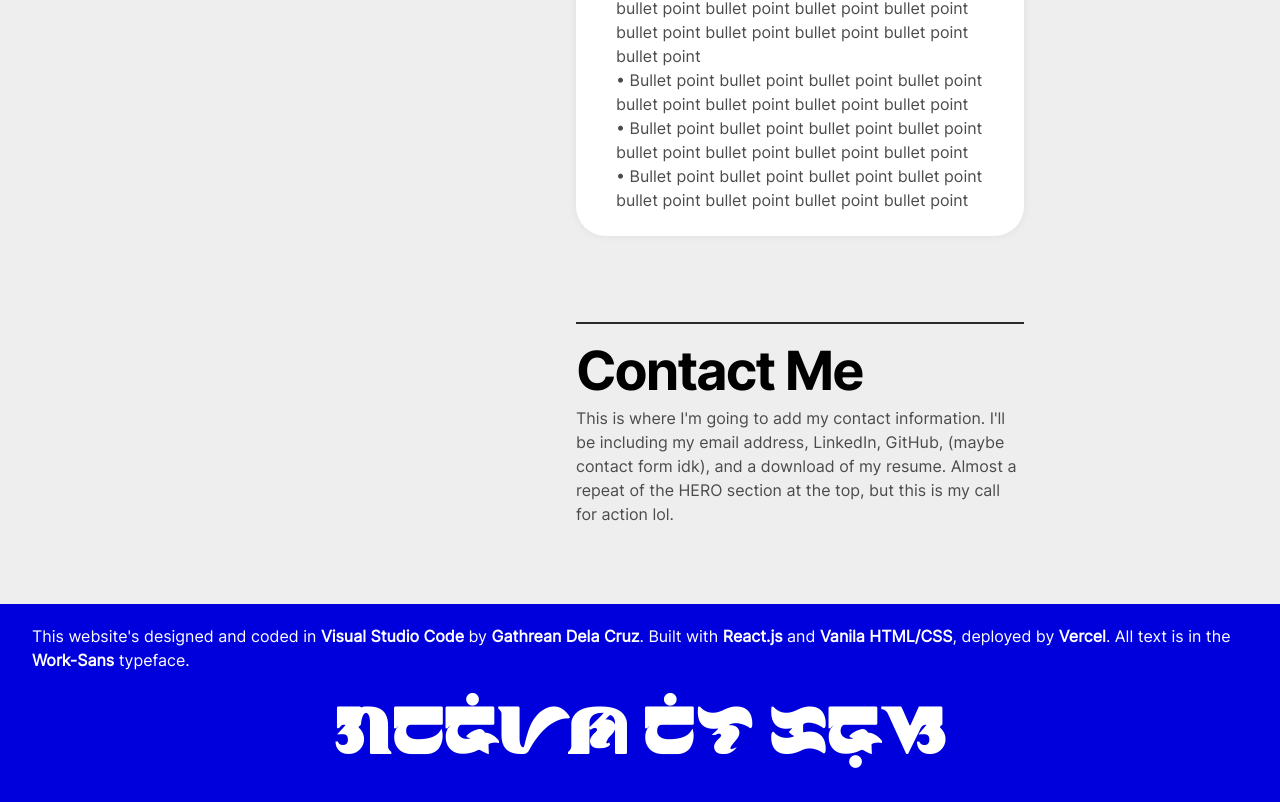
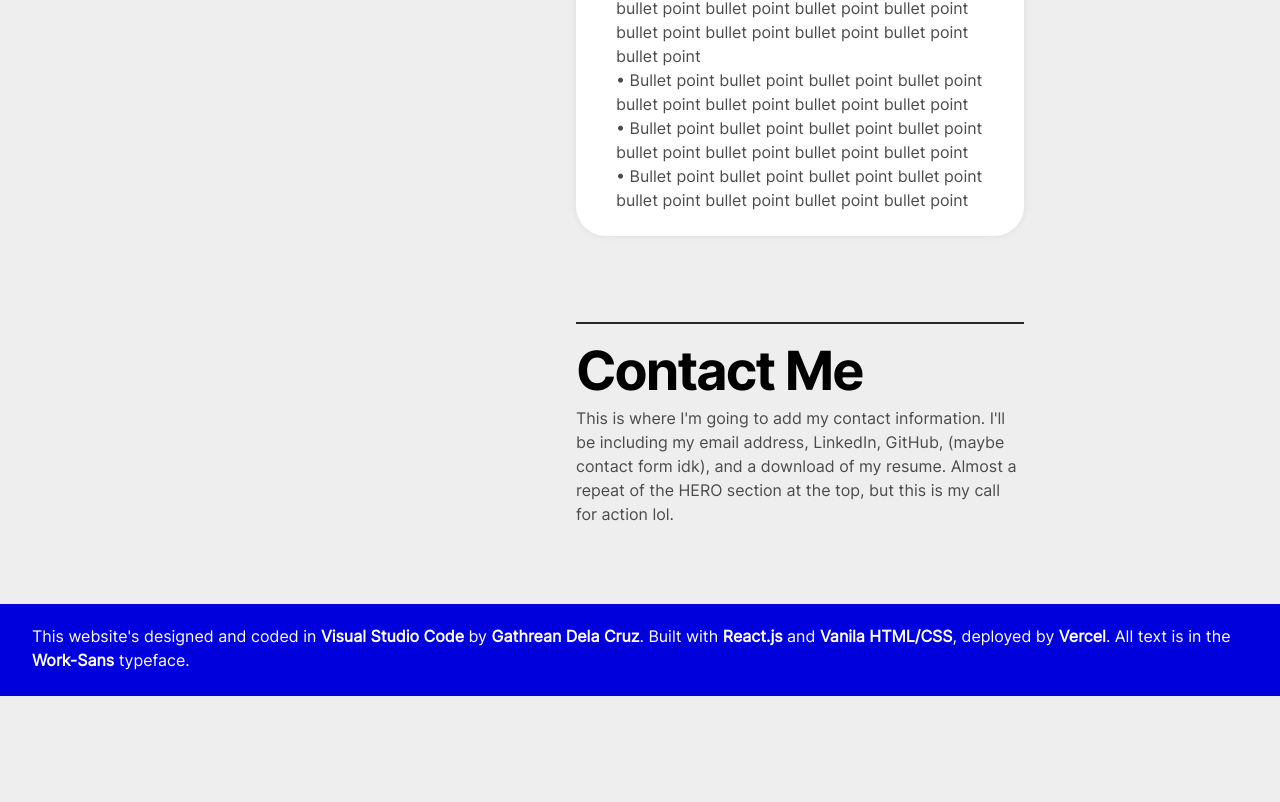
Before and after one commit to gathrean/my-portfolio, a React (Create React App) app: page / in a window 1280 px wide. Shown: the part 6030-6832 px from the top of the page. After the commit the page ends 6726 px from the top, so only its background shows below. Built offline with nearby package versions, Linux system fonts and the light colour scheme.

Commit message:
Removed baybayin in footer

```diff
--- a/src/components/Footer/Footer.jsx
+++ b/src/components/Footer/Footer.jsx
@@ -12,10 +12,6 @@ export function Footer() {
 
                     All text is in the <b>Work-Sans</b> typeface.
                 </p>
-
-                <p className="baybayin">
-                    gadriyan dela krus
-                </p>
             </div>
         </footer>
 
```
